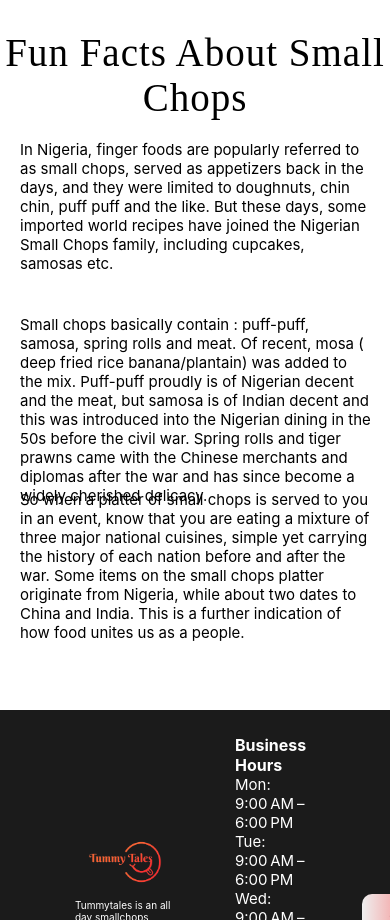
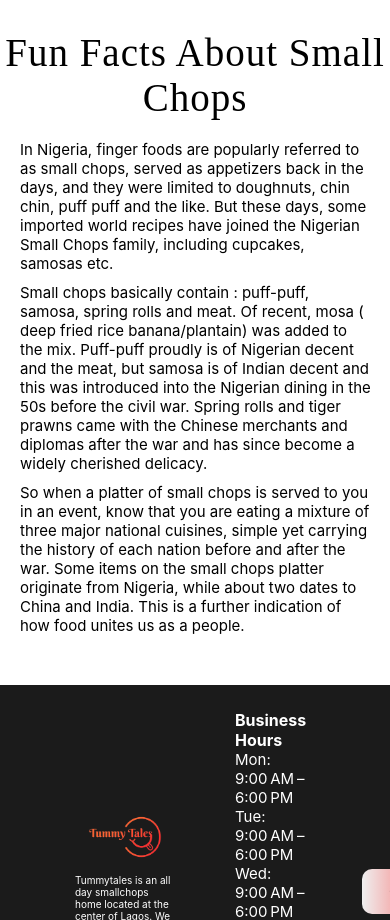
Before and after one commit to ufomaodufejo/tummytales, a React (Create React App) app: page / in a window 390 px wide. Shown: the part 3960-4880 px from the top of the page. Built offline with nearby package versions, Linux system fonts and the light colour scheme.

Commit message:
facts edited

```diff
--- a/src/App.css
+++ b/src/App.css
@@ -828,11 +828,12 @@ hr{
     flex-direction: column;
     width: 90%;
     align-items: start;
-    gap: 5px;
+    gap: 10px;
   }
 
   .facts-details p{
     width: 100%;
+    height: fit-content;
   }
 
   h1 {
--- a/src/components/Footer.js
+++ b/src/components/Footer.js
@@ -31,7 +31,6 @@ function Footer() {
         </div>
       </div>
       <hr></hr>
-
       <div className="socials">
         <div className="socialsdetails">
           <SocialIcon
@@ -41,7 +40,7 @@ function Footer() {
         </div>
         <div className="socialsdetails">
           <SocialIcon
-            url="https://facebook.com/in/jaketrent"
+            url="https://facebook.com/in/tummytales"
             style={{ height: 40, width: 40 }}
           />
         </div>
```
